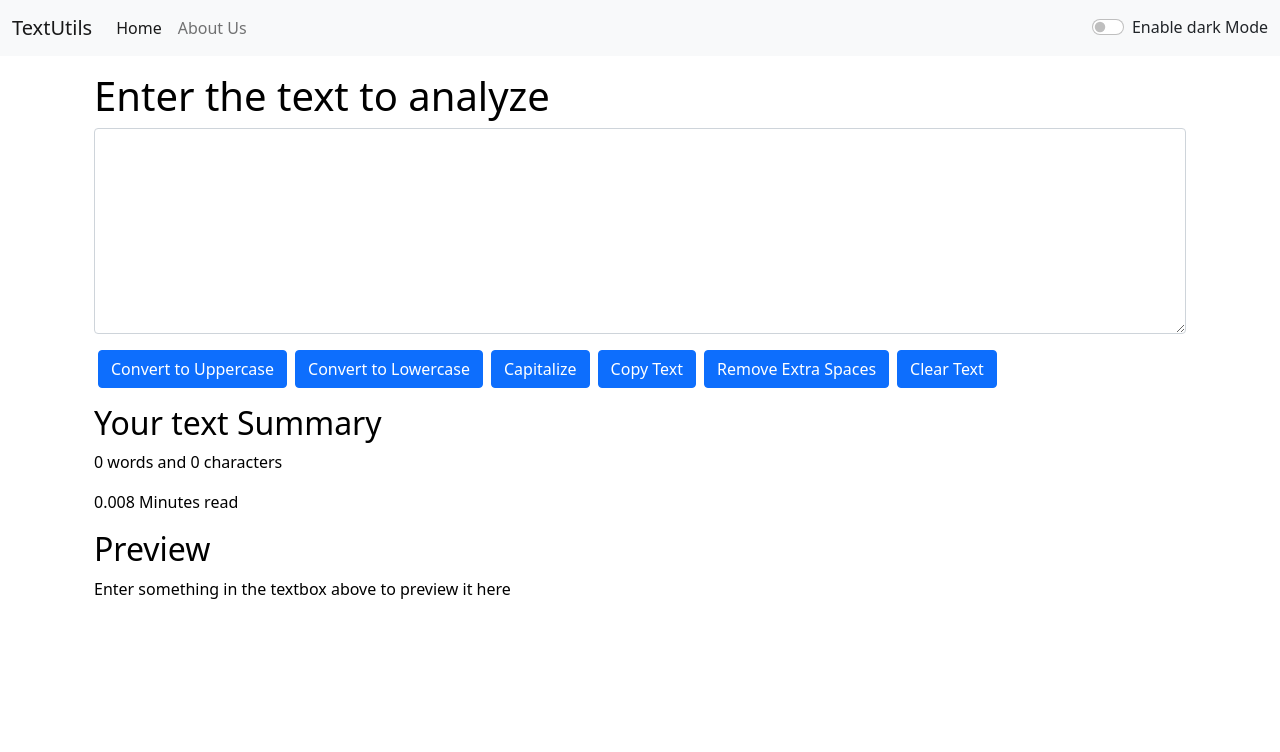
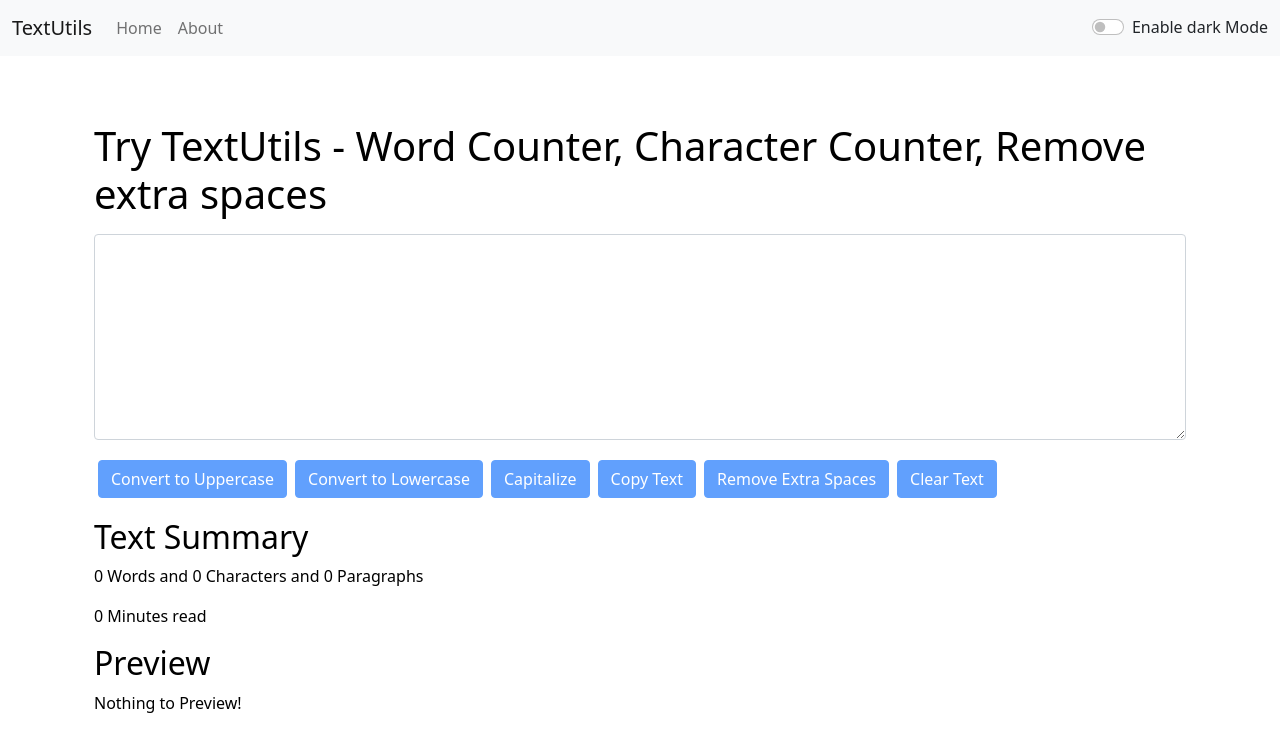
Before and after one commit to ShubhamBohra0009/TextUtils-React, a React (Create React App) app: page / in a window 1280 px wide. Shown: the top 752 px of the page. Built offline with nearby package versions, Linux system fonts and the light colour scheme.

Commit message:
Project 1 Completed

```diff
--- a/public/index.html
+++ b/public/index.html
@@ -7,14 +7,14 @@
     <meta name="theme-color" content="#000000" />
     <meta
       name="description"
-      content="TextUtils is a utility which can be used to manipulate your text in the way you want."
+      content="TextUtils is a word counter and a character counting utility which can be used to manipulate your text in the way you want. You can remove extra spaces, copy the manipulated text as well as convert your text from Uppercase to lowercase and lowercase to Uppercase"
     />
     <link rel="apple-touch-icon" href="%PUBLIC_URL%/favicon-16x16.png" />
 
     <link rel="manifest" href="%PUBLIC_URL%/manifest.json" />
     <link href="https://cdn.jsdelivr.net/npm/bootstrap@5.1.3/dist/css/bootstrap.min.css" rel="stylesheet" integrity="sha384-1BmE4kWBq78iYhFldvKuhfTAU6auU8tT94WrHftjDbrCEXSU1oBoqyl2QvZ6jIW3" crossorigin="anonymous">
 
-    <title>TextUtils - Home</title>
+    <title>TextUtils - Word Counter | Character Counter | Lowercase to Uppercase | Uppercase to Lowercase</title>
   </head>
   <body>
     <noscript>You need to enable JavaScript to run this app.</noscript>
--- a/src/App.js
+++ b/src/App.js
@@ -1,7 +1,7 @@
 import './App.css';
 import Navbar from './components/Navbar';
 import TextForm from './components/TextForm';
-// import About from './components/About';
+import About from './components/About';
 import AboutNew from './components/AboutNew';
 import Alert from './components/Alert';
 import React, {useState} from 'react'
@@ -49,9 +49,7 @@ function App() {
   return (
     <>
     <Router>
-{/* <Navbar/> */}
-{/* <Navbar title="TextUtils" aboutText="About TextUtils" mode={mode} toggleMode={toggleMode}/> */}
-<Navbar title="TextUtils" mode={mode} toggleMode={toggleMode}/>
+<Navbar title="TextUtils" aboutText="About" mode={mode} toggleMode={toggleMode}/>
 <Alert alert={alert}/>
 
 <div className="container my-3">
@@ -59,9 +57,9 @@ function App() {
             {/* /users ---> Component 1
             /users/home ---> Component 2 */}
               <Route exact path='/about' element={<AboutNew mode={mode}/>}/>
-              <Route exact path="/"  element={<TextForm heading="Enter the text to analyze" mode={mode} showAlert={showAlert}/>} />
+              <Route exact path="/"  element={<TextForm  mode={mode} showAlert={showAlert} heading=" Try TextUtils - Word Counter, Character Counter, Remove extra spaces"/>} />
         </Routes>
-{/* <AboutNew mode={mode}/> */}
+{/* <About mode={mode}/> */}
 </div>
     </Router>
 
--- a/src/components/About.js
+++ b/src/components/About.js
@@ -31,41 +31,44 @@ export default function About() {
 
   return (
     <div className='container' style={myStyle}>
-        <h1 className='my-3'>About Us</h1>
+        <h1 className='my-3'>About</h1>
         <div className="accordion" id="accordionExample" style={myStyle}>
   <div className="accordion-item">
     <h2 className="accordion-header" id="headingOne">
       <button className="accordion-button" type="button" style={myStyle} data-bs-toggle="collapse" data-bs-target="#collapseOne" aria-expanded="true" aria-controls="collapseOne">
-        Accordion Item #1
+        Analyze Your text
       </button>
     </h2>
     <div id="collapseOne"  className="accordion-collapse collapse show" aria-labelledby="headingOne" data-bs-parent="#accordionExample">
       <div className="accordion-body" style={myStyle}>
-        <strong>This is the first item's accordion body.</strong> It is shown by default, until the collapse plugin adds the appropriate classes that we use to style each element. These classes control the overall appearance, as well as the showing and hiding via CSS transitions. You can modify any of this with custom CSS or overriding our default variables. It's also worth noting that just about any HTML can go within the <code>.accordion-body</code>, though the transition does limit overflow.
+        {/* <strong>This is the first item's accordion body.</strong>  */}
+        TextUtils gives you a way to analyze your text quickly and efficiently. Be it word count, character count or
       </div>
     </div>
   </div>
   <div className="accordion-item">
     <h2 className="accordion-header" id="headingTwo">
       <button className="accordion-button collapsed" style={myStyle} type="button" data-bs-toggle="collapse" data-bs-target="#collapseTwo" aria-expanded="false" aria-controls="collapseTwo">
-        Accordion Item #2
+        Free to use
       </button>
     </h2>
     <div id="collapseTwo" className="accordion-collapse collapse" aria-labelledby="headingTwo" data-bs-parent="#accordionExample">
       <div className="accordion-body" style={myStyle}>
-        <strong>This is the second item's accordion body.</strong> It is hidden by default, until the collapse plugin adds the appropriate classes that we use to style each element. These classes control the overall appearance, as well as the showing and hiding via CSS transitions. You can modify any of this with custom CSS or overriding our default variables. It's also worth noting that just about any HTML can go within the <code>.accordion-body</code>, though the transition does limit overflow.
+        {/* <strong>This is the second item's accordion body.</strong> */}
+        TextUtils is a free character counter tool that provides instant character count & word count statistics for a given text. TextUtils reports the number of words and characters. Thus it is suitable for writing text with word/ character limit.
       </div>
     </div>
   </div>
   <div className="accordion-item">
     <h2 className="accordion-header" id="headingThree">
       <button className="accordion-button collapsed" type="button" style={myStyle} data-bs-toggle="collapse" data-bs-target="#collapseThree" aria-expanded="false" aria-controls="collapseThree">
-        Accordion Item #3
+        Browser Compatible
       </button>
     </h2>
     <div id="collapseThree" className="accordion-collapse collapse" aria-labelledby="headingThree" data-bs-parent="#accordionExample">
       <div className="accordion-body" style={myStyle}>
-        <strong>This is the third item's accordion body.</strong> It is hidden by default, until the collapse plugin adds the appropriate classes that we use to style each element. These classes control the overall appearance, as well as the showing and hiding via CSS transitions. You can modify any of this with custom CSS or overriding our default variables. It's also worth noting that just about any HTML can go within the <code>.accordion-body</code>, though the transition does limit overflow.
+        {/* <strong>This is the third item's accordion body.</strong>  */}
+        This word counter software works in any web browsers such as Chrome, Firefox, Internet Explorer , Safari, Opera. It suits to count characters in facebook, blog, books, excel document, pdf document, essays, etc.
       </div>
     </div>
   </div>
@@ -76,9 +79,6 @@ export default function About() {
   <input className="form-check-input" onClick={toggleStyle} type="checkbox" role="switch" id="flexSwitchCheckDefault"/>
   <label className="form-check-label" htmlFor="flexSwitchCheckDefault">{btntext}</label>
 </div>
-
-
-
 </div>
     </div>
   )
--- a/src/components/Alert.js
+++ b/src/components/Alert.js
@@ -8,9 +8,11 @@ export default function Alert(props) {
     }
     return (
 
-        props.alert && <div className={`alert alert-${props.alert.type} alert-dismissible fade show`} role="alert">
+        <div style={{height: '50px'}}>
+        {props.alert && <div className={`alert alert-${props.alert.type} alert-dismissible fade show`} role="alert">
         <strong>{capitalize(props.alert.type)}</strong> : {props.alert.msg}
         {/* <button type="button" className="btn-close" data-bs-dismiss="alert" aria-label="Close"></button> */}
+        </div>}
         </div>
 
   )
--- a/src/components/Navbar.js
+++ b/src/components/Navbar.js
@@ -18,10 +18,10 @@ export default function Navbar(props) {
       <div className="collapse navbar-collapse" id="navbarSupportedContent">
         <ul className="navbar-nav me-auto mb-2 mb-lg-0">
           <li className="nav-item">
-            <Link className="nav-link active" aria-current="page" to="/">Home</Link>
+            <Link className="nav-link "  aria-current="page" to="/">Home</Link>
           </li>
           <li className="nav-item">
-            <Link className="nav-link" to="/about">{props.aboutText}</Link>
+            <Link className="nav-link " to="/about">{props.aboutText}</Link>
           </li>
 
         </ul>
@@ -49,5 +49,5 @@ Navbar.propTypes = {
 
 Navbar.defaultProps = {
     title : "Set title here",
-    aboutText: "About Us"
+    aboutText: "About"
 }
--- a/src/components/TextForm.js
+++ b/src/components/TextForm.js
@@ -53,24 +53,26 @@ export default function TextForm(props) {
   return (
     <>
     <div className='container' style={{color : props.mode==="dark" ? 'white' : 'black'}}>
-    <h1>{props.heading}</h1>
+    <h1 className='mb-3'>{props.heading}</h1>
 <div className="mb-3">
   <textarea className="form-control" value={text} onChange={handleOnChange} style ={{backgroundColor : props.mode==="dark" ? '#042743' : 'white' , color : props.mode==="dark" ? 'white' : 'black' }}  id="myBox" rows="8"></textarea>
 </div>
-<button className="btn btn-primary mx-1" onClick={handleUpClick}>Convert to Uppercase</button>
-<button className="btn btn-primary mx-1" onClick={handleLoClick}>Convert to Lowercase</button>
-<button className="btn btn-primary mx-1" onClick={handleCapitalizeClick}>Capitalize</button>
-<button className="btn btn-primary mx-1" onClick={handleCopy}>Copy Text</button>
-<button className="btn btn-primary mx-1" onClick={handleExtraSpaces}>Remove Extra Spaces</button>
-<button className="btn btn-primary mx-1" onClick={handleClearClick}>Clear Text</button>
+<button className="btn btn-primary mx-1 my-1" disabled={text.length==0} onClick={handleUpClick}>Convert to Uppercase</button>
+<button className="btn btn-primary mx-1 my-1" disabled={text.length==0} onClick={handleLoClick}>Convert to Lowercase</button>
+<button className="btn btn-primary mx-1 my-1" disabled={text.length==0} onClick={handleCapitalizeClick}>Capitalize</button>
+<button className="btn btn-primary mx-1 my-1" disabled={text.length==0} onClick={handleCopy}>Copy Text</button>
+<button className="btn btn-primary mx-1 my-1" disabled={text.length==0} onClick={handleExtraSpaces}>Remove Extra Spaces</button>
+<button className="btn btn-primary mx-1 my-1" disabled={text.length==0} onClick={handleClearClick}>Clear Text</button>
     </div>
 
     <div className="container my-3" style={{color : props.mode==="dark" ? 'white' : 'black'}}>
-      <h2>Your text Summary</h2>
-      <p>{text.length>0 ? text.split(" ").length : "0"} words and {text.length} characters</p>
-      <p>{0.008 * text.split(" ").length} Minutes read</p>
+      <h2>Text Summary</h2>
+      {/* <p>{text.length>0 ? text.split(" ").length : "0"} words and {text.length} characters</p> */}
+      <p>{text.split(/\s/).filter((element)=>{return element.length!==0}).length } Words and {text.length} Characters and  {text.split(/\n/).filter((element)=>{return element.length!==0}).length } Paragraphs</p>
+      {/* <p> Paragraphs: {text.split(/\n/).filter((element)=>{return element.length!==0}).length } </p> */}
+      <p>{0.008 * text.split(/\s/).filter((element)=>{return element.length!==0}).length} Minutes read</p>
       <h2>Preview</h2>
-      <p>{text.length>0 ?text : "Enter something in the textbox above to preview it here "}</p>
+      <p>{text.length>0 ?text : "Nothing to Preview! "}</p>
     </div>
     </>
   )
--- a/src/index.css
+++ b/src/index.css
@@ -1,13 +1,9 @@
-/* body {
-  margin: 0;
-  font-family: -apple-system, BlinkMacSystemFont, 'Segoe UI', 'Roboto', 'Oxygen',
-    'Ubuntu', 'Cantarell', 'Fira Sans', 'Droid Sans', 'Helvetica Neue',
-    sans-serif;
-  -webkit-font-smoothing: antialiased;
-  -moz-osx-font-smoothing: grayscale;
+.accordion-button::after{
+  filter: invert(1);
 }
-
-code {
-  font-family: source-code-pro, Menlo, Monaco, Consolas, 'Courier New',
-    monospace;
-} */
+.navbar-dark .navbar-nav .nav-link:focus, .navbar-dark .navbar-nav .nav-link:hover {
+  color: rgba(255,255,255,1);
+}
+.navbar-light .navbar-nav .nav-link:focus, .navbar-light .navbar-nav .nav-link:hover {
+  color: rgba(0,0,0,1);
+}
```
Also changed, not shown: src/components/AboutNew.js (+9 -6 lines).
